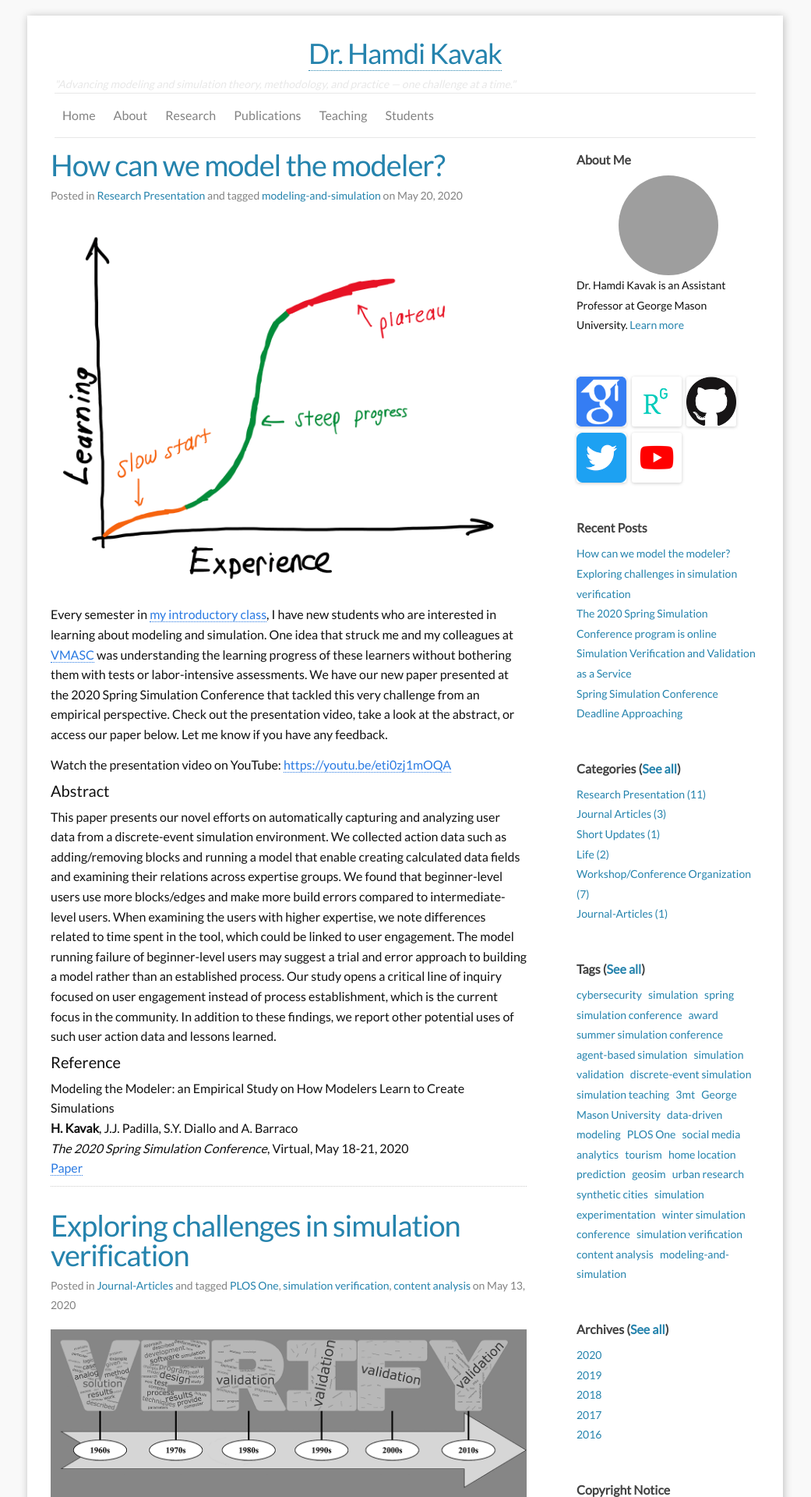
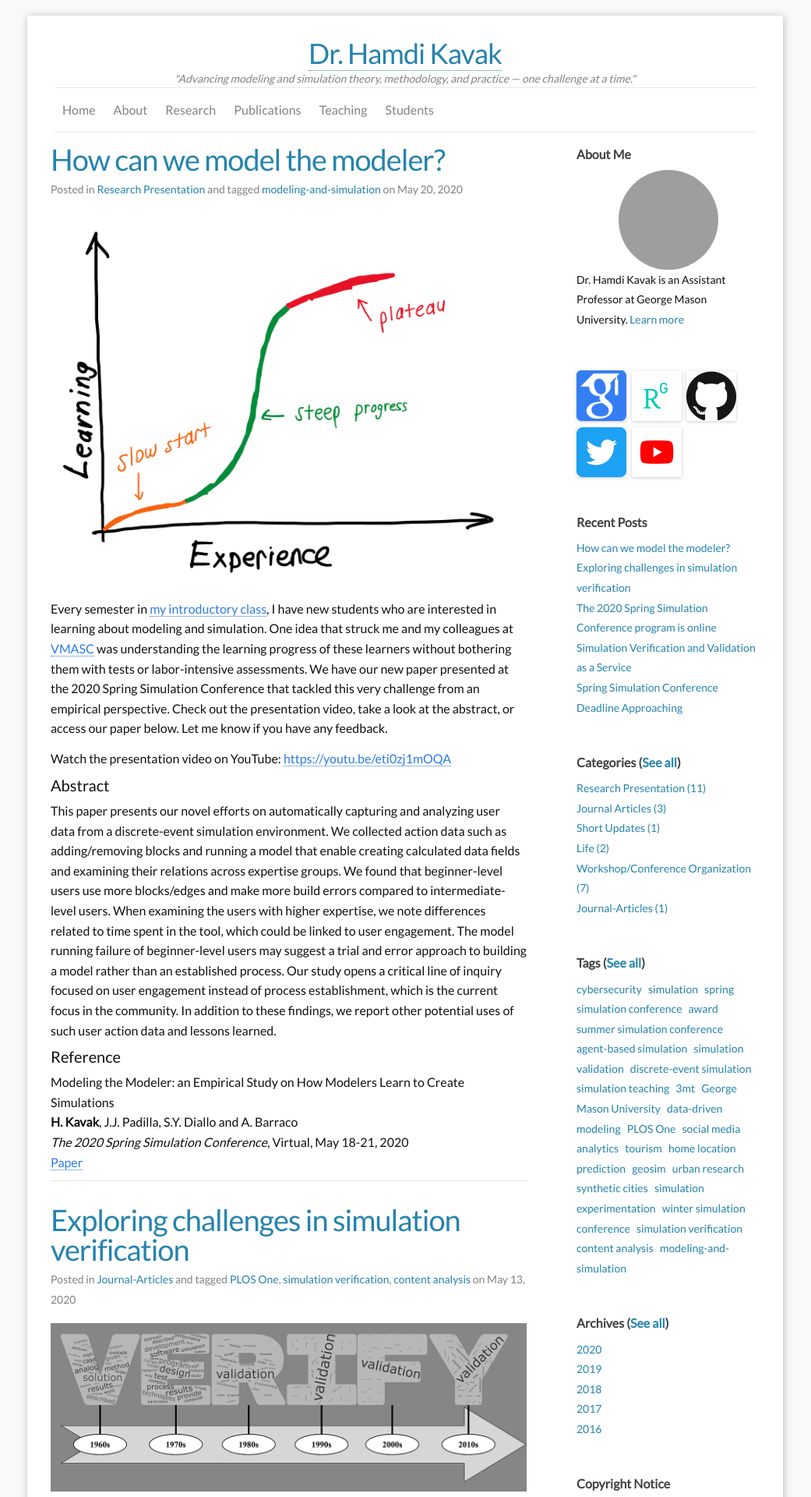
Before and after one commit to hamdikavak/hamdikavak.github.io, a Jekyll site: the page built from index.html, in a window 1280 px wide. Shown: the top 1920 px of the page at 78% size, without its empty margins (120-1161 px from the left). Built offline with Jekyll 4.4.1, drawn with Linux system fonts in a browser that asks for light colours; nearby versions of some CDN libraries; the list of posts is cut into pages by our own code; grey boxes are pictures that could not be loaded.

Commit message:
text fixed

```diff
--- a/_includes/header.html
+++ b/_includes/header.html
@@ -3,7 +3,7 @@
   <div class="wrapper">
 
     <h1 class="site-title"><a href="{{ site.baseurl }}/">{{ site.title }}</a></h1>
-    <span class="site-tagline">"{{ site.tagline }}"</span>
+    <div class="site-tagline">"{{ site.tagline }}"</div>
 
     <nav class="site-nav">
       <a href="#" class="menu-icon">
--- a/_sass/_layout.scss
+++ b/_sass/_layout.scss
@@ -27,9 +27,10 @@
 .site-tagline{
 	font-size: 14px;
   	line-height: 14px;
-  	color: $grey-color-light;
+  	color: $grey-color;
   	font-style: italic;
   	text-align: center;
+  	margin-bottom: 4px;
 }
 
 .site-meta{
```
